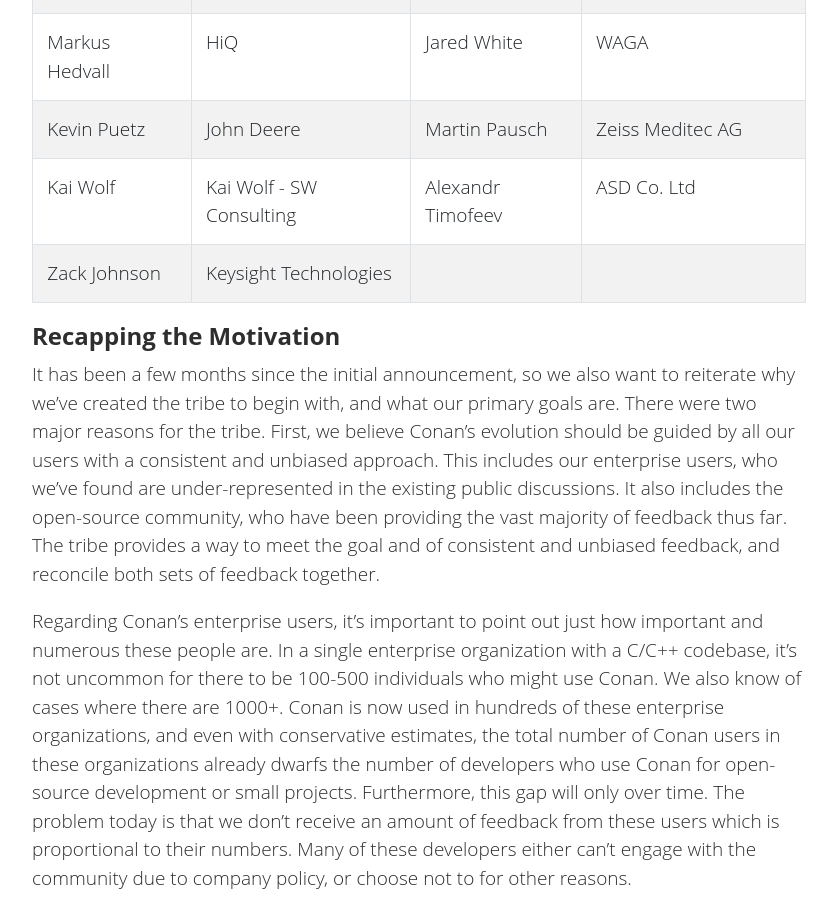
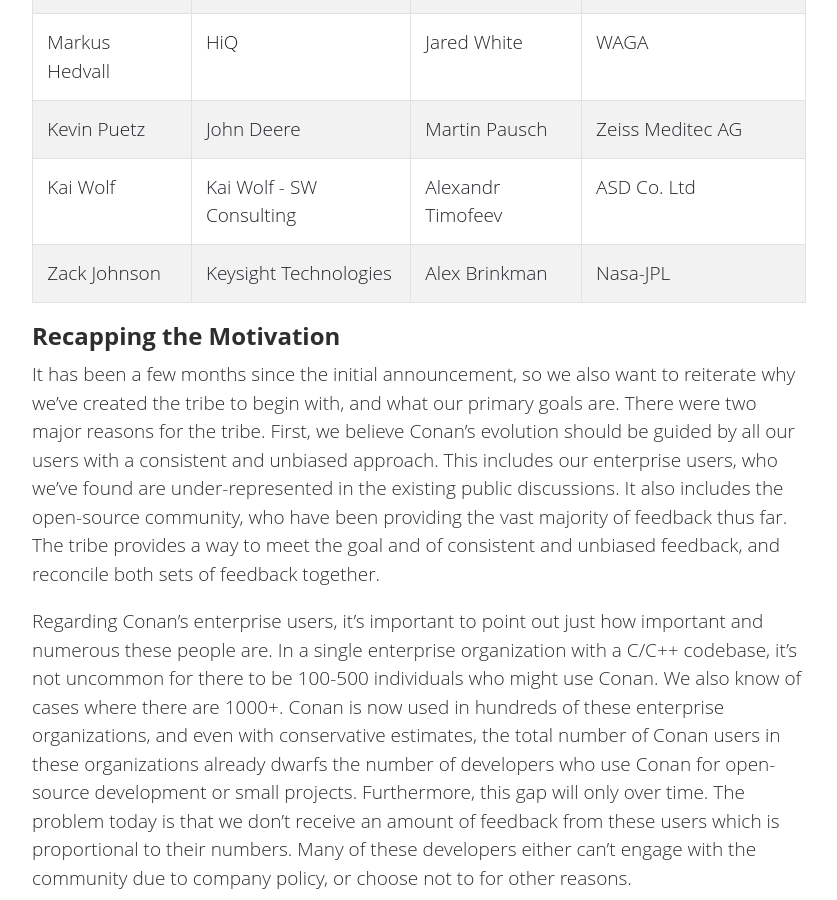
Before and after one commit to conan-io/conan-io.github.io, a Jekyll site: the page built from _posts/2020-10-30-Moving-Conan-20-tribe-forward.markdown, in a window 1280 px wide and 900 px high, scrolled down 3200 px. Shown: the whole window, without its empty margins (20-857 px from the left). Built offline with Jekyll 4.4.1, drawn with Linux system fonts in a browser that asks for light colours; comment, search, counter and statistics services are not loaded.

Commit message:
add Alex Brinkman

```diff
--- a/_posts/2020-10-30-Moving-Conan-20-tribe-forward.markdown
+++ b/_posts/2020-10-30-Moving-Conan-20-tribe-forward.markdown
@@ -59,7 +59,7 @@ the current list of tribe members, to whom we are extremely grateful.
 | Markus Hedvall       | HiQ                            | Jared White           | WAGA                          |
 | Kevin Puetz          | John Deere                     | Martin Pausch         | Zeiss Meditec AG              |
 | Kai Wolf             | Kai Wolf \- SW Consulting      | Alexandr Timofeev     | ASD Co\. Ltd                  |
-| Zack Johnson         | Keysight Technologies          |                       |                               |
+| Zack Johnson         | Keysight Technologies          | Alex Brinkman         | Nasa-JPL                      |
 {:.table-striped}
 
 ## Recapping the Motivation
```
